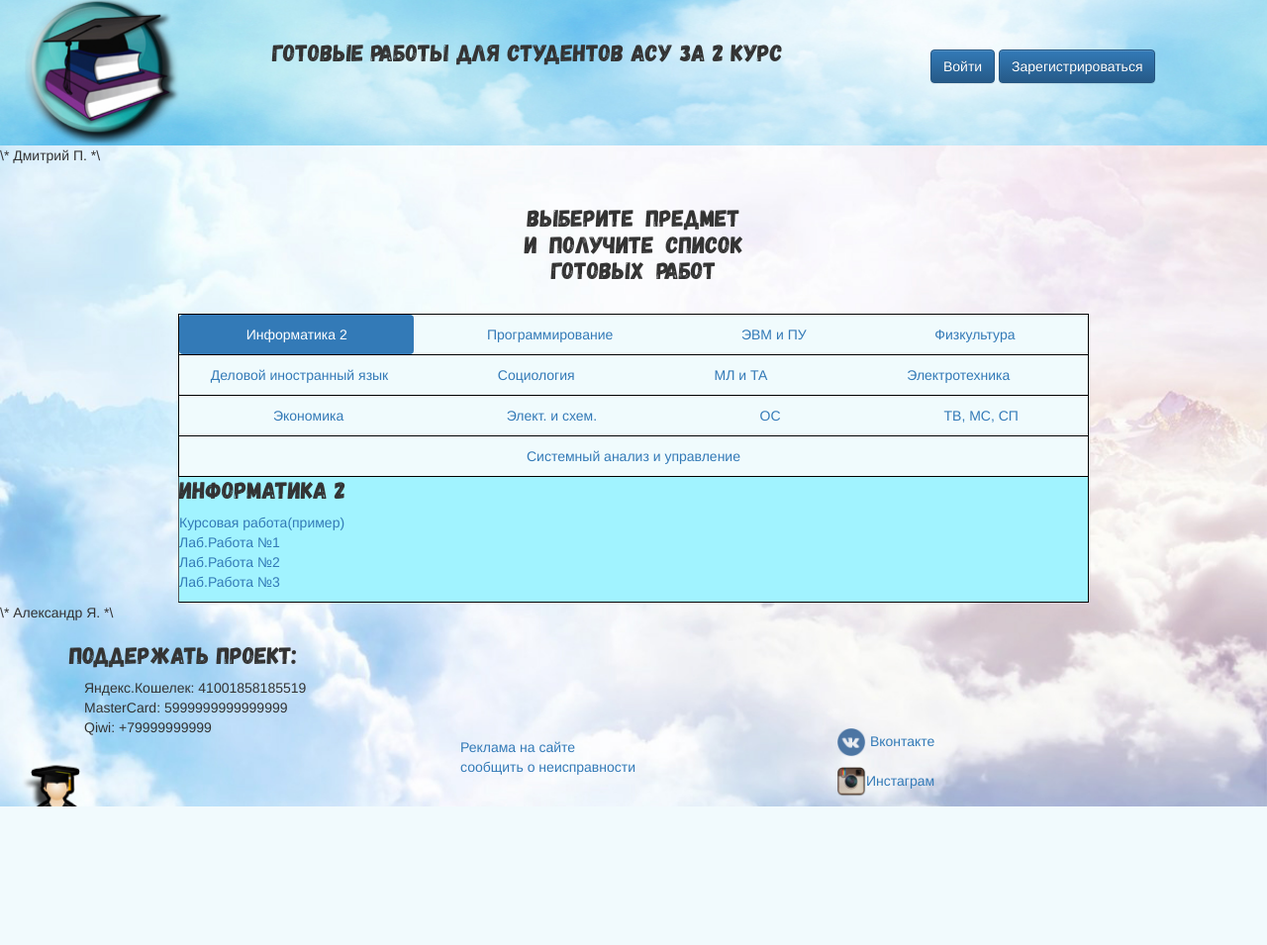
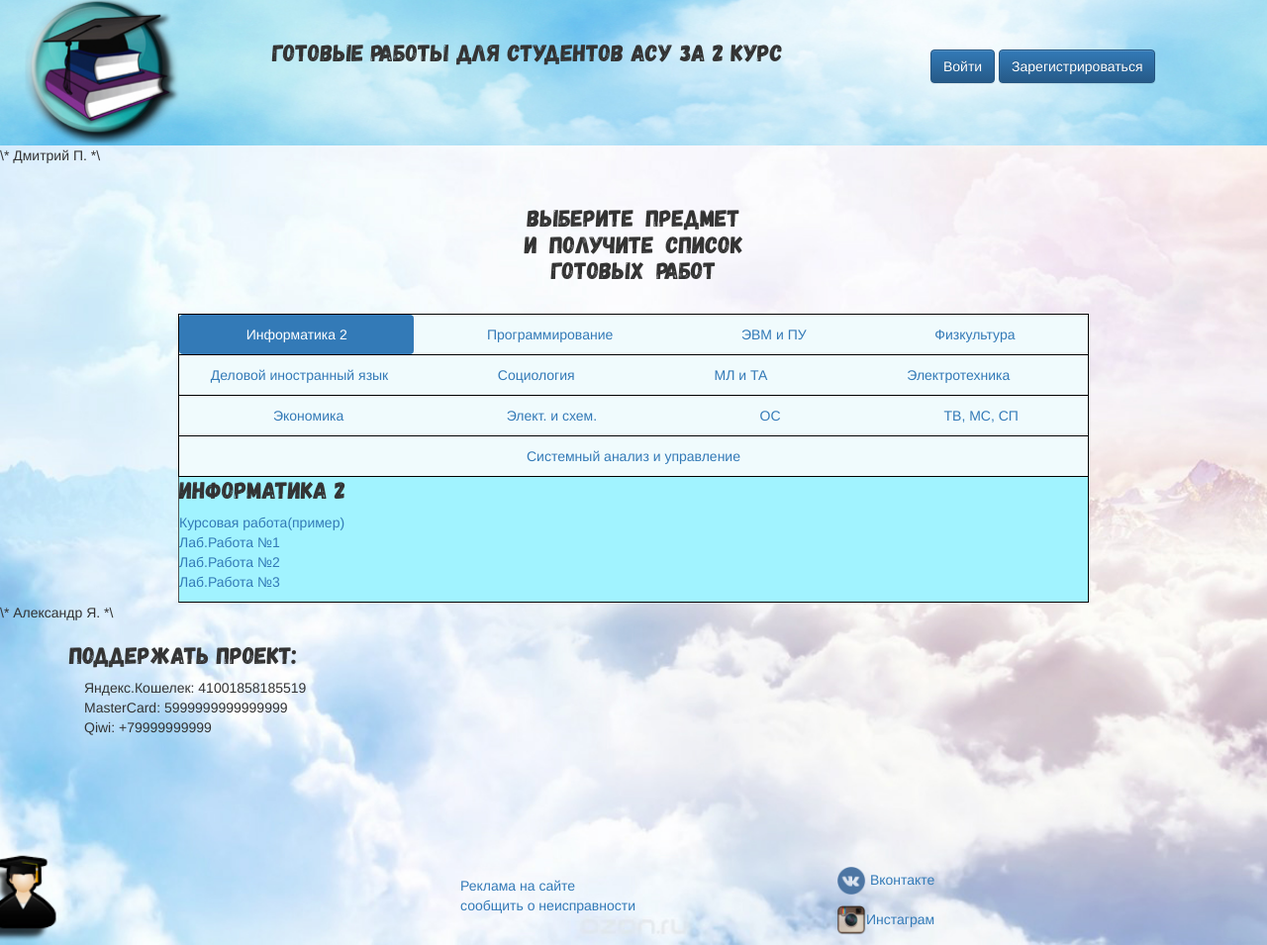
Before and after one commit to Alexandrbatler/InformationSite, a PHP site: page /index.html in a window 1280 px wide. Shown: the whole page at 99% size. Before the commit the page ends 815 px from the top, so only its background shows below. Run offline with PHP 8.4, Linux system fonts and the light colour scheme; some libraries are stand-ins or nearby versions.

Commit message:
Update style.css

```diff
--- a/style/style.css
+++ b/style/style.css
@@ -39,8 +39,10 @@ header{
   background-color: #FF8C00;
 }
 body{
-   margin-bottom: 60px;
-
+  margin:0 auto 200px;
+  min-height: 100%;
+  height:auto !important;
+  height: 100%;
   background-image:  url(../images/body.jpg);
   background-color: #c7b39b;
   background-origin: content-box;
```
